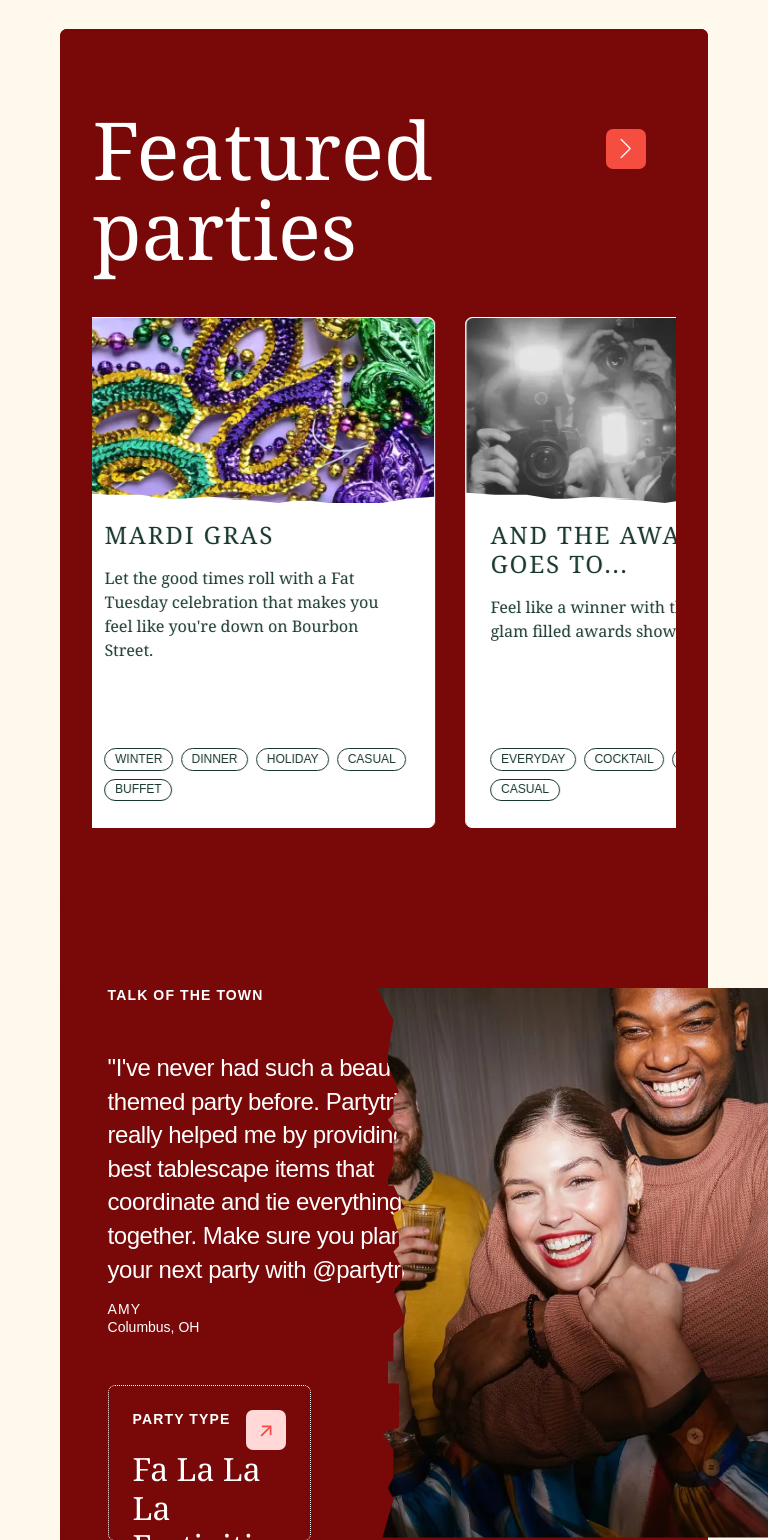
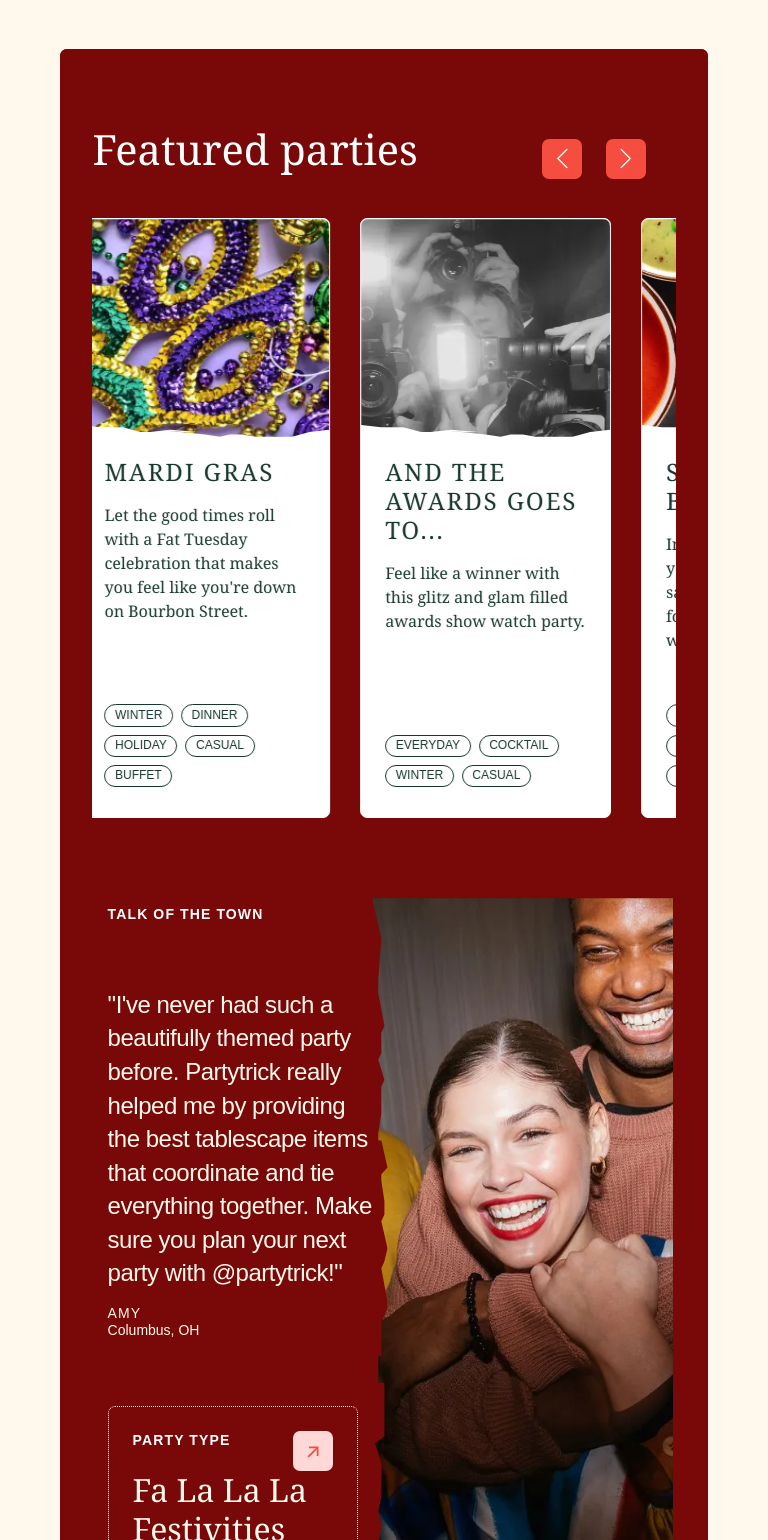
Before and after one commit to MbiamouRichy/partytrick, an Angular app: page / in a window 768 px wide. Shown: the part 2120-3660 px from the top of the page. Built offline with nearby package versions, Linux system fonts and the light colour scheme.

Commit message:
mise en place du responsive : partie5 > 768px et < 978px

```diff
--- a/src/app/app.component.html
+++ b/src/app/app.component.html
@@ -473,8 +473,7 @@
           <a href="/blog">Blog</a>
           <a href="/login">Log in</a>
           <a href="/signup">Sign up</a>
-          <a href="/log-out">Log out</a>
-          <a href="/dashboard">Dashboard</a></div>
+      </div>
       <div class="footer_row_div2">
        <div class="footer-subscribe_form">
         <div class="paragraph">Subscribe for updates + offers</div>
--- a/src/app/app.component.scss
+++ b/src/app/app.component.scss
@@ -558,7 +558,7 @@ nav .nav_element .nav_link_dropdown .dropdown{
       line-height: 1.4;
       font-weight: 300;
       letter-spacing: -0.02em;
-      color: $swiper_slide-white;
+      color: $main-color;
       margin-bottom: 1rem;
     }
   }
@@ -571,14 +571,14 @@ nav .nav_element .nav_link_dropdown .dropdown{
     font-weight: 500;
     letter-spacing: 0.08em;
     text-transform: uppercase;
-    color: $swiper_slide-white;
+    color: $main-color;
 
   }
   .paragraphe{
     font-family: "Gt Alpina Typewriter", Arial, sans-serif;
     font-size: 0.875rem;
     line-height: 1.4;
-    color: $swiper_slide-white;
+    color: $main-color;
   }
 }
 /*--------- block with the big image ----------*/
@@ -602,7 +602,7 @@ nav .nav_element .nav_link_dropdown .dropdown{
   align-items: flex-start;
   width: 450px;
   height: 126px;
-  border: 1px dotted $swiper-slide-white;
+  border: 1px dotted $main-color;
   text-decoration: none;
   border-radius: 7px;
   padding: 24px;
@@ -621,7 +621,7 @@ nav .nav_element .nav_link_dropdown .dropdown{
     font-size: 2rem;
     line-height: 1.2;
     font-weight: 400;
-    color: $swiper-slide-white;
+    color: $main-color;
   }
 }
 
@@ -859,7 +859,7 @@ footer {
   padding: 0 40px;
   padding-top: 6rem;
   background-color: $text-header-color-a;
-  color: $swiper-slide-white;
+  color: $main-color;
 
   .footer_row {
     @extend %div-row;
@@ -891,7 +891,7 @@ footer {
   a {
     display: inline-block;
     margin-right: 2rem;
-    color: $swiper-slide-white;
+    color: $main-color;
     font-size: .9rem;
     font-weight: 500;
     text-decoration: none;
@@ -907,7 +907,7 @@ footer {
     font-family: 'Gt Alpina Typewriter',Arial,sans-serif;
     font-size: .875rem;
     line-height: 1.4;
-    color: $swiper-slide-white;
+    color: $main-color;
   }
 }
 .footer_row2_row1 .footer_row_div2, .footer_row2_row2 .footer_row_div2, .footer_row2_row3 .footer_row_div2{
@@ -917,7 +917,7 @@ footer {
 }
   form .footer-subscribe{
   width: 100%;
-  display: block;
+  display: flex;
   height: 60px;
   .footer-subscribe_input{
     height: 100%;
@@ -927,29 +927,29 @@ footer {
     background-color: transparent;
     font-size: 1rem;
     line-height: 1.2;
-    border: 1px solid $swiper-slide-white;
+    border: 1px solid $main-color;
   }
     .footer-subscribe_input::placeholder{
-      color: $swiper-slide-white;
+      color: $main-color;
     }
   .footer-subscribe_btn{
     width: 46px;
     height: 100%;
     flex: 0 0 auto;
     border-radius:  0 5px 5px 0;
-    background-color: $swiper-slide-white;
+    background-color: $main-color;
     background-image: url(../assets/border.svg);
     background-position: 50% 45%;
     background-size: 20px;
     background-repeat: no-repeat;
     color: transparent;
-    border: 1px solid $swiper-slide-white;
+    border: 1px solid $main-color;
 
   }
 }
   /*--------------------- div souligne  --------------------------*/
 .footer_line{
-  border-bottom-color: $swiper-slide-white;
+  border-bottom-color: $main-color;
 }
 /*--------------------- row2 for links and socials medial icons --------------------------*/
 .footer_row2_row2, .footer_row2_row3{
@@ -962,7 +962,7 @@ footer {
 .footer_row2_row2 .footer_row_div2 svg{
   width: 24px;
   height: 24px;
-  color: $swiper-slide-white;
+  color: $main-color;
   margin: 0 8px;
 }
 
@@ -973,7 +973,7 @@ footer {
 }
 .footer_row2_row3 .footer_row_div2 a{
   text-decoration: none;
-  color: $swiper-slide-white;
+  color: $main-color;
   margin: 0 8px;
 }
 /*------------------------------ logo in bottom ---------------------*/
@@ -1091,7 +1091,7 @@ footer {
     justify-content: center;
     background: $btn-bg1;
     text-transform: uppercase;
-    color: $swiper-slide-white;
+    color: $main-color;
     font-weight: 600;
     border-radius: 7px;
     margin-left: 0;
@@ -1175,7 +1175,7 @@ footer {
     width: 40%;
   }
 }
-/*-------------- 768px -----------------*/
+/*-------------- < 1024px -----------------*/
 @media only screen and (max-width: 1023px) {
   header{
     .btn_menu_hamburger{
@@ -1238,7 +1238,9 @@ footer {
     width: 680px;
   }
 }
-@media only screen and (min-width: 768px) and (max-width: 991px) {
+/*------------ < 991px -----------------*/
+
+@media only screen  and (max-width: 991px) {
   .section1 {
     flex-direction: column;
     justify-content: center;
@@ -1379,6 +1381,65 @@ footer {
     }
   }
 }
+/*----------------- between 768px and 978px --------------------*/
+@media only screen and (min-width: 768px) and  (max-width: 991px) {
+
+  .section1 .section1_div1 .row1_section1_div1 .p_section1{
+    width: auto;
+    height: 92px;
+  }
+  .section2 .section2_div2_div1_div1 .h2_section_div2, .section3_div1_div2 h2{
+    font-size: 2.6rem;
+  }
+  .section3 .section3_div1 {
+    .swiper-slide{
+      width: 43%!important;
+      .a_swiper_slide{
+        height: 600px!important;
+      }
+    }
+    .swiper_btn{
+      top: 20px;
+    }
+    .swiper-button-prev {
+      left: 450px;
+    }
+  }
+  .section3{
+    .section3_div1, .section3_div2{
+      margin-top: 0;
+    }
+  }
+  .section3_div2_div1 {
+    height: 673px;
+    .halalala .block_halalala {
+      width: 250px;
+    }
+    .div1_div2 p {
+      width: 270px;
+    }
+  }
+  .section3 .section3_div2_div2 .div_img {
+      width: 307px;
+      height: 673px;
+    img {
+      object-fit: cover;
+      width: 100%;
+      height: 100%;
+    }
+  }
+  .section5_div1{
+    margin-right: 30px;
+    .p_section5 {
+      width: 300px;
+      height: 280px;
+    }
+  }
+
+  .section5_div2 .div_img img {
+    width: 325px;
+  }
+}
 /*------------- animations ---------------*/
 @keyframes appear {
   from{
```
